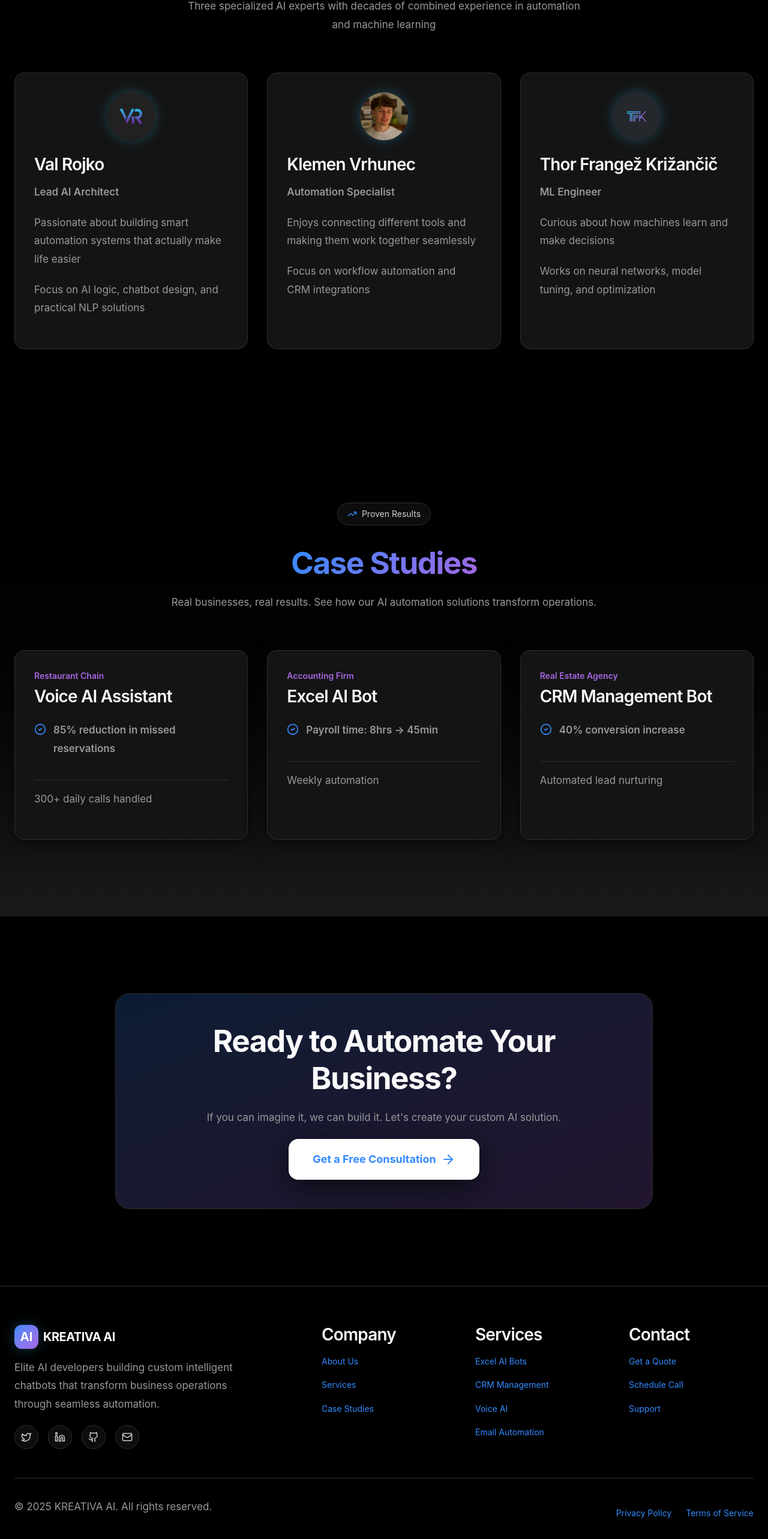
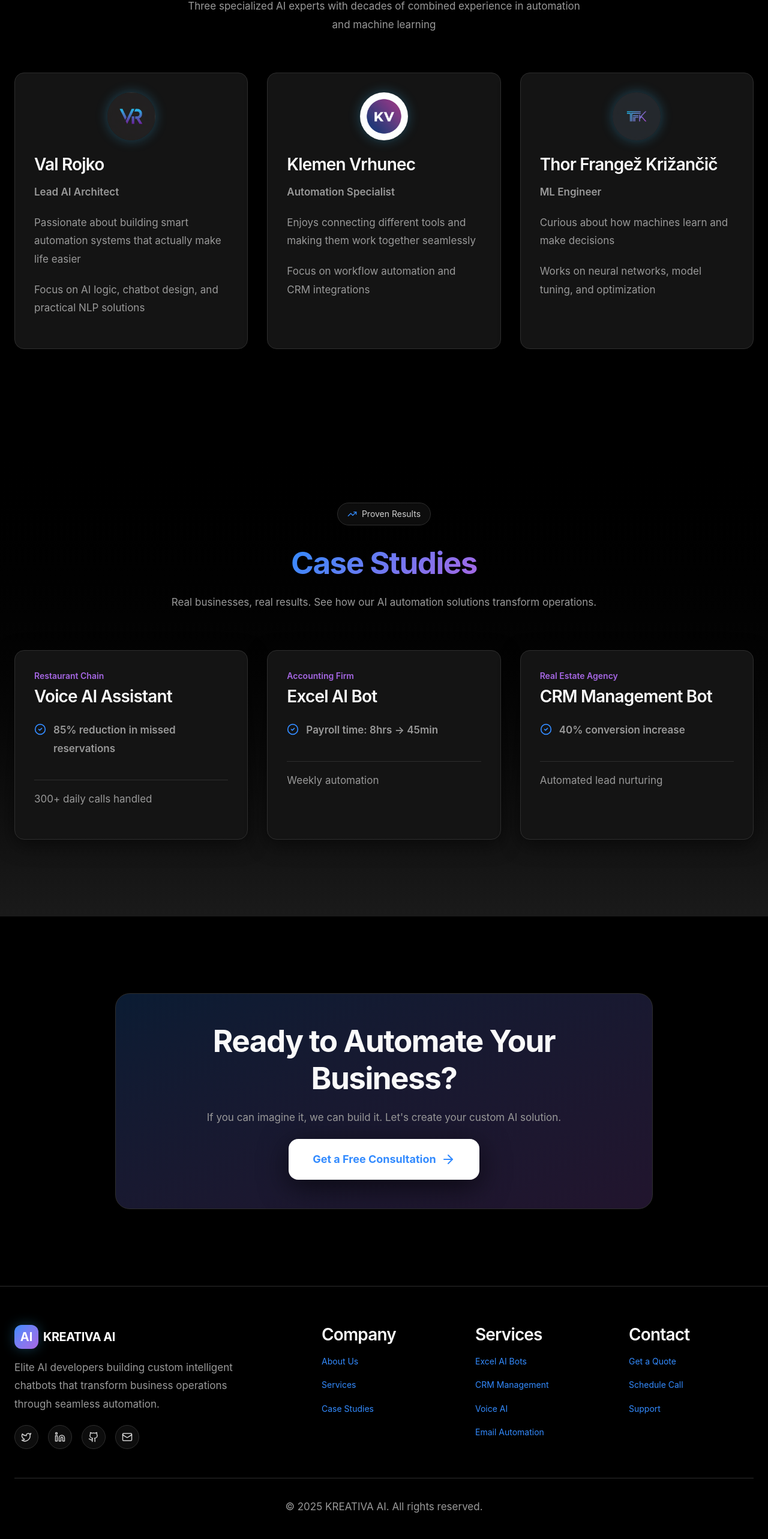
Before and after one commit to TNDIGITALMARK/d9157996-5408-4dcf-b89d-1abe4f5f9fa0, a Next.js app: page / in a window 1280 px wide. Shown: the part 1315-3881 px from the top of the page at 60% size. Built offline with nearby package versions, Linux system fonts and the light colour scheme; no server answers.

Commit message:
Phoenix Agent implementation - change klemen vrhunec icon the same as val rojko a...

```diff
--- a/src/app/page.tsx
+++ b/src/app/page.tsx
@@ -156,7 +156,7 @@
                 {member.name === 'Klemen Vrhunec' ? (
                   <div className="w-20 h-20 rounded-full mx-auto mb-6 overflow-hidden shadow-glow-blue relative">
                     <Image
-                      src="/klemen-vrhunec.jpeg"
+                      src="/generated/klemen-vrhunec-initials.png"
                       alt="Klemen Vrhunec"
                       width={80}
                       height={80}
--- a/src/components/Footer.tsx
+++ b/src/components/Footer.tsx
@@ -94,18 +94,10 @@
 
         {/* Bottom Bar */}
         <div className="pt-8 border-t border-white/10">
-          <div className="flex flex-col md:flex-row justify-between items-center gap-4">
+          <div className="flex flex-col md:flex-row justify-center items-center gap-4">
             <p className="text-white/50 text-sm">
               © {currentYear} KREATIVA AI. All rights reserved.
             </p>
-            <div className="flex gap-6">
-              <Link href="/privacy" className="text-white/50 hover:text-white text-sm transition-colors">
-                Privacy Policy
-              </Link>
-              <Link href="/terms" className="text-white/50 hover:text-white text-sm transition-colors">
-                Terms of Service
-              </Link>
-            </div>
           </div>
         </div>
       </div>
```
Also changed, not shown: public/generated/klemen-vrhunec-initials.png (added).
